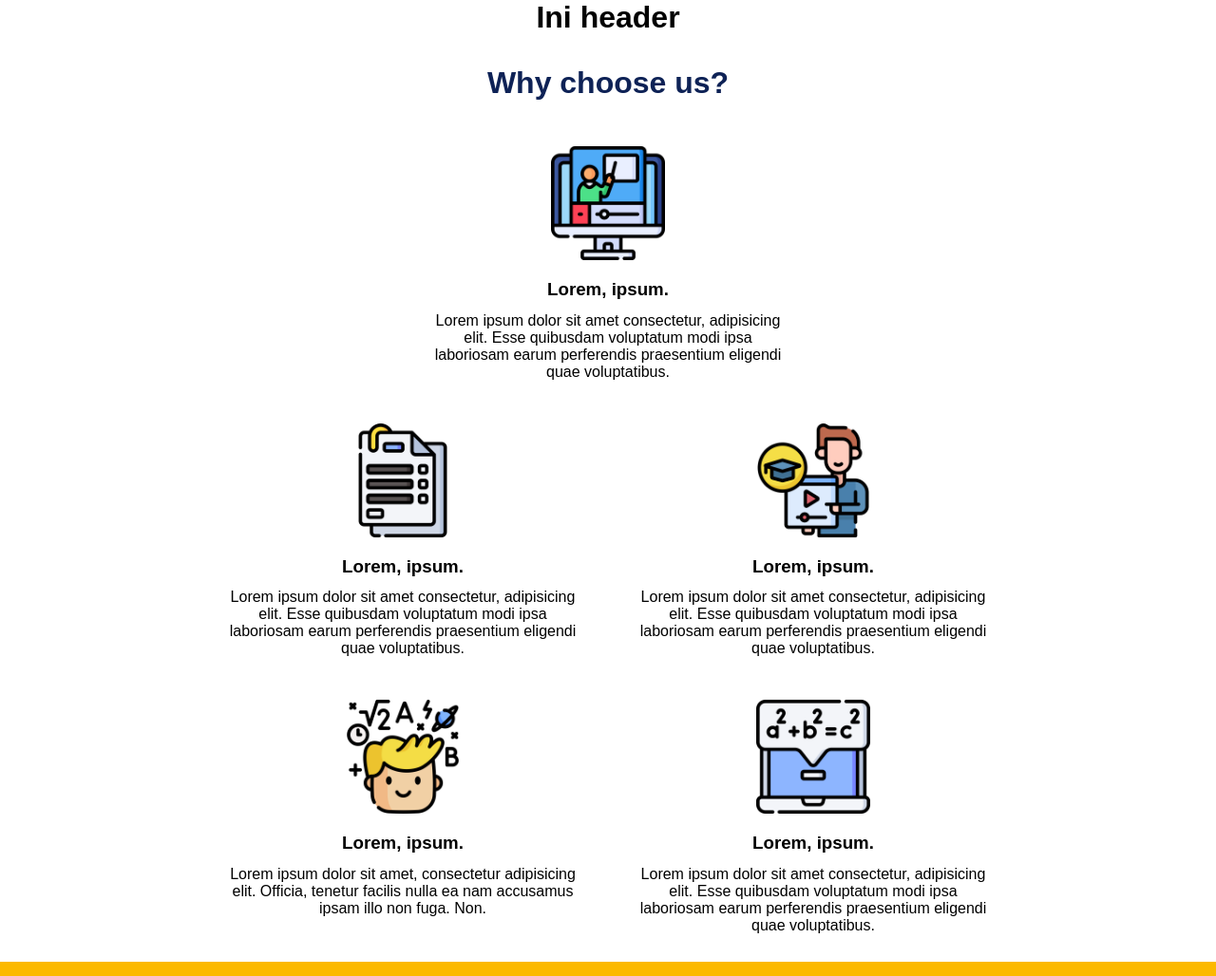
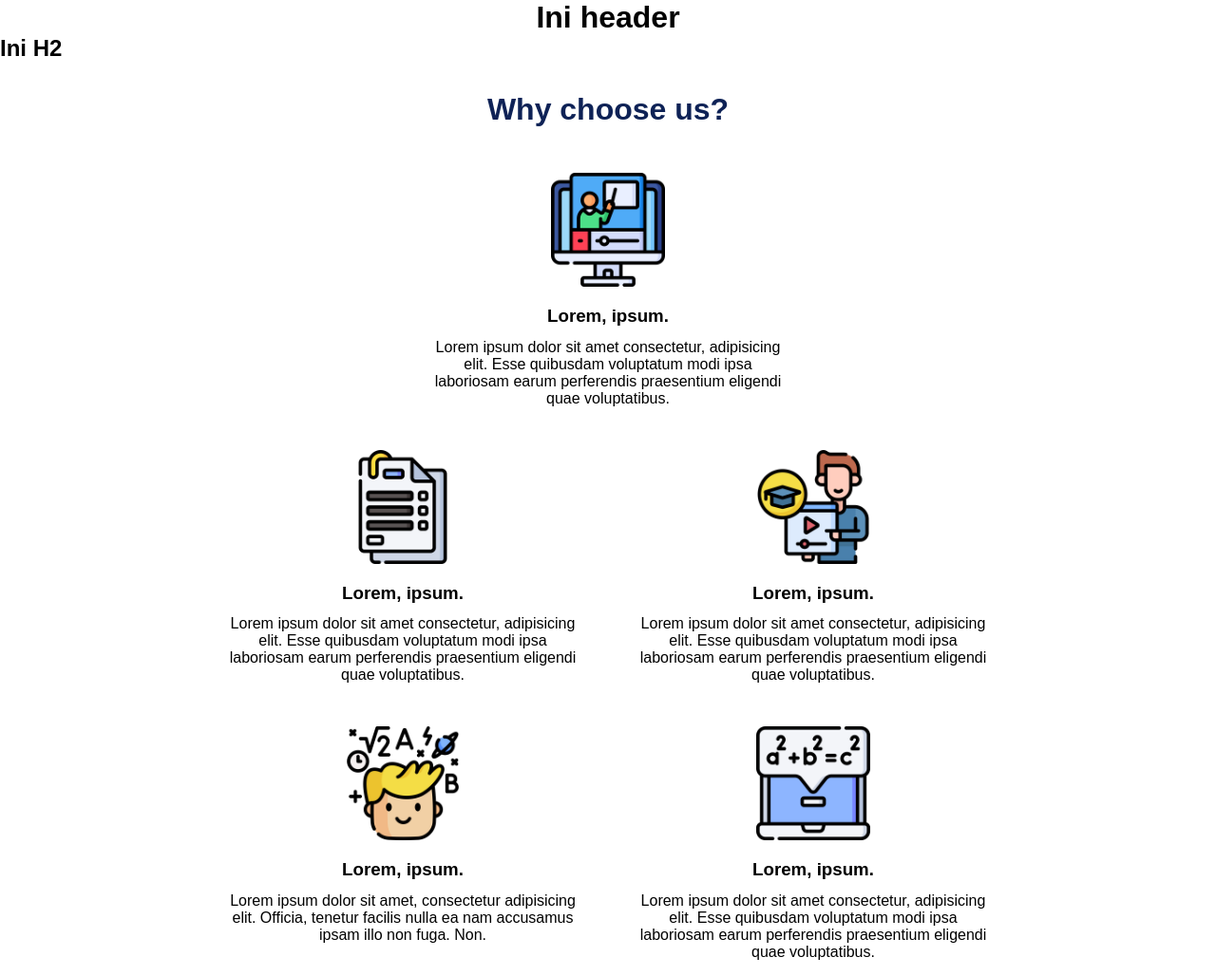
Before and after one commit to wahyuharyo/web, a plain HTML site: page bawah.html in a window 1280 px wide. Shown: the top 1028 px of the page at 95% size. Drawn offline with Linux system fonts and the light colour scheme.

Commit message:
update h2

```diff
--- a/bawah.html
+++ b/bawah.html
@@ -10,6 +10,7 @@
 <body>
   <header>
     <h1 style="text-align: center;">Ini header</h1>
+    <h2>Ini H2</h2>
   </header>
   <div class="container-content">
     <h1 class="h1"><b> Why choose us? </b></h1>
```
